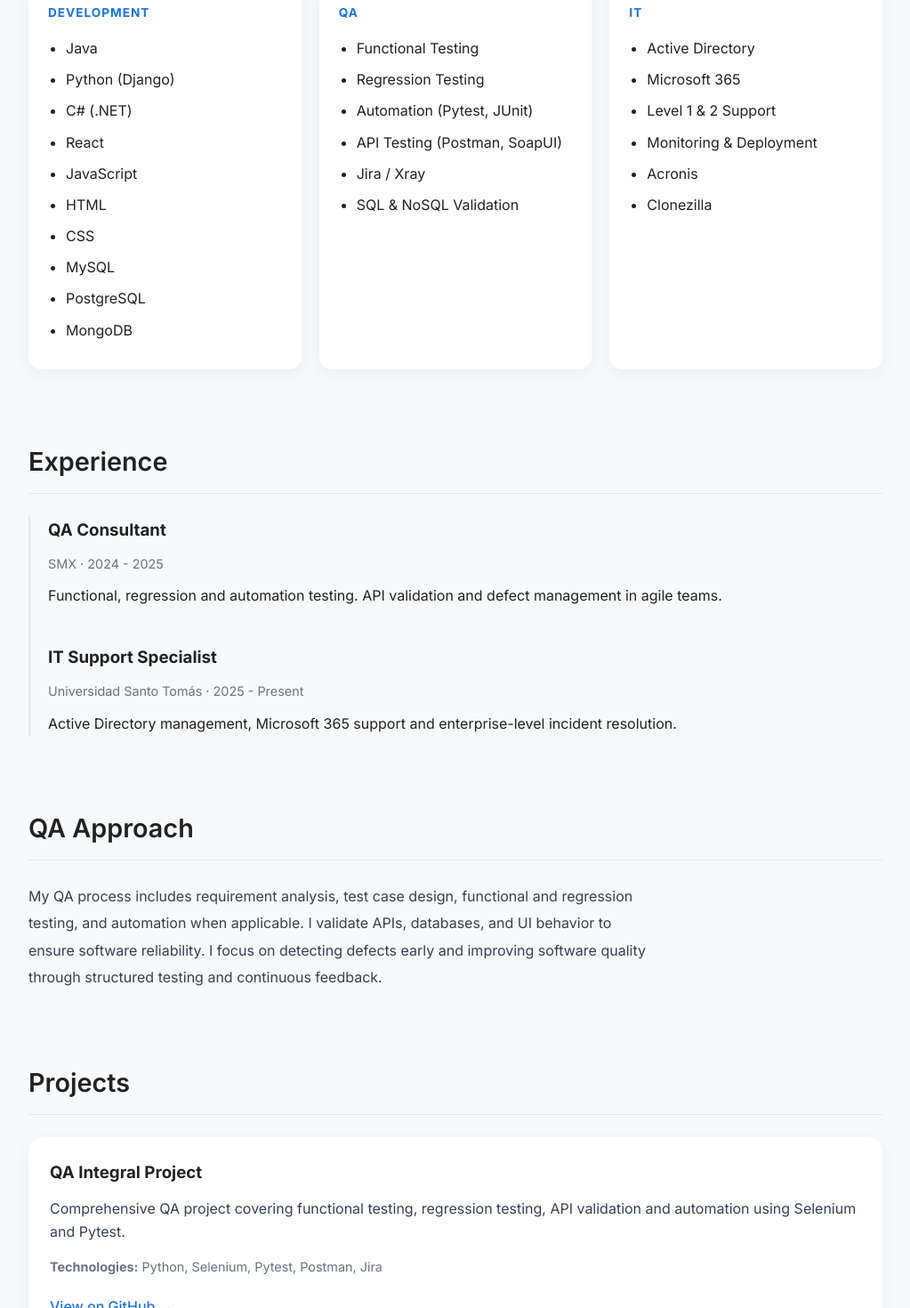
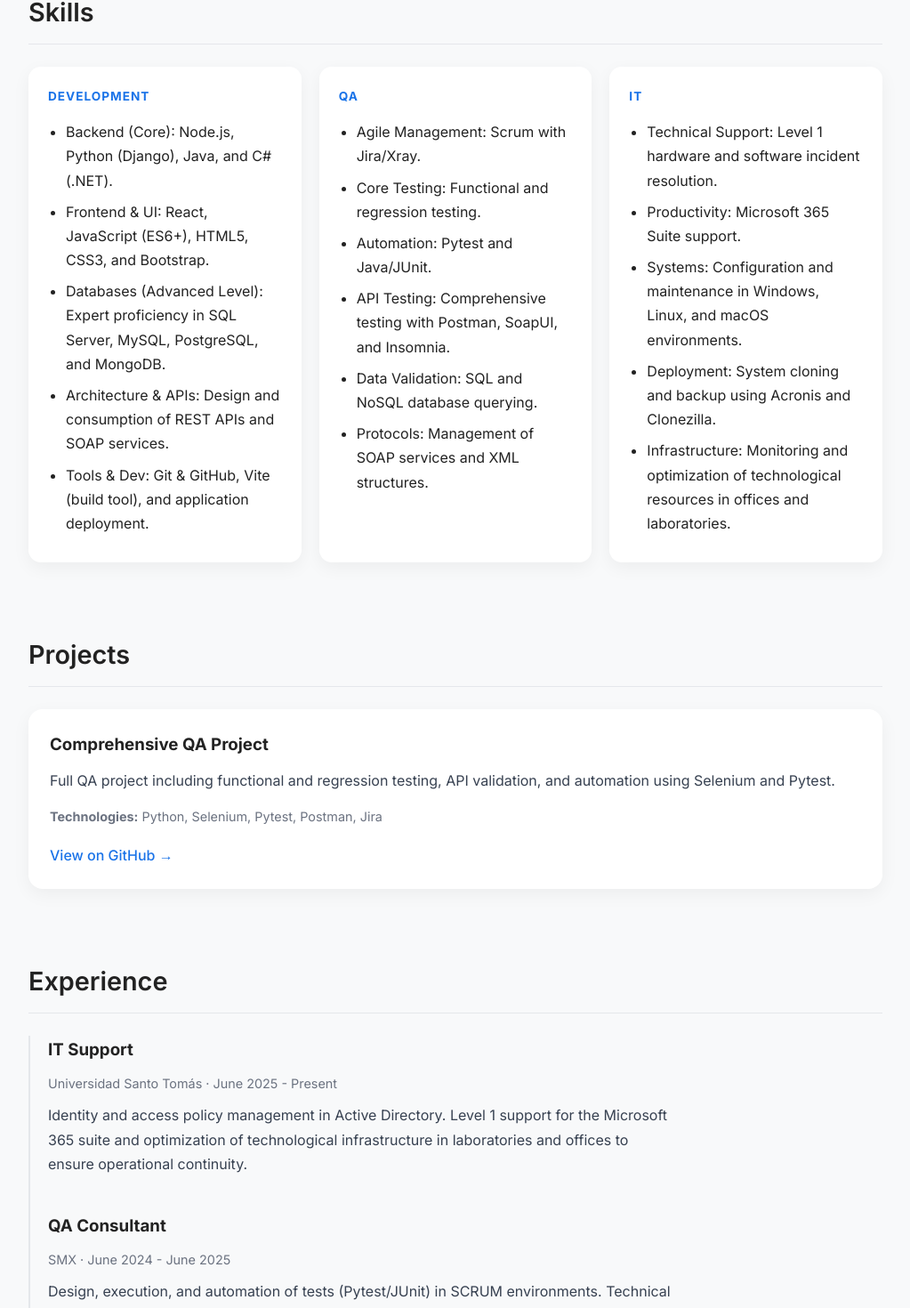
Before and after one commit to Alex-af-2024/portafolio-af, a React (Vite) app: page / in a window 1280 px wide. Shown: the part 1070-2540 px from the top of the page at 89% size, without its empty margins (128-1151 px from the left). Built offline with nearby package versions, Linux system fonts and the light colour scheme.

Commit message:
Contenido general consolidado

```diff
--- a/src/App.jsx
+++ b/src/App.jsx
@@ -5,7 +5,6 @@ import Hero from "./components/Hero/Hero";
 import Projects from "./components/Projects/Projects";
 import Skills from "./components/Skills/Skills";
 import About from "./components/About/About";
-import QaApproach from "./components/QaApproach/QaApproach";
 import Navbar from "./components/Navbar/Navbar";
 import Experience from "./components/Experience/Experience";
 import Footer from "./components/Footer/Footer";
@@ -25,11 +24,9 @@ export default function App() {
 
         <Skills skills={content.skills} />
 
+        <Projects projects={content.projects} />
+
         <Experience experience={content.experience} />
-
-        <QaApproach qaApproach={content.qaApproach} />
-
-        <Projects projects={content.projects} />
 
         <Footer footer={content.footer} />
       </div>
--- a/src/components/Experience/Experience.css
+++ b/src/components/Experience/Experience.css
@@ -13,3 +13,9 @@
   color: #6b7280;
   margin-bottom: 10px;
 }
+
+.experience-description {
+  max-width: 700px;
+  line-height: 1.7;
+  color: #374151;
+}
--- a/src/components/Experience/Experience.jsx
+++ b/src/components/Experience/Experience.jsx
@@ -9,10 +9,12 @@ export default function Experience({ experience }) {
         {experience.items.map((item, index) => (
           <div key={index} className="timeline-item">
             <h3>{item.role}</h3>
+
             <span className="company">
               {item.company} · {item.period}
             </span>
-            <p>{item.description}</p>
+
+            <p className="experience-description">{item.description}</p>
           </div>
         ))}
       </div>
--- a/src/components/QaApproach/QaApproach.css
+++ /dev/null
@@ -1,9 +0,0 @@
-.qa-section {
-  margin-bottom: 80px;
-}
-
-.qa-text {
-  max-width: 700px;
-  line-height: 1.9;
-  color: #374151;
-}
--- a/src/components/QaApproach/QaApproach.jsx
+++ /dev/null
@@ -1,32 +0,0 @@
-import "./QaApproach.css";
-
-export default function QaApproach({ qaApproach }) {
-  return (
-    <section id="qa" className="fade-in section qa-section">
-      <h2>{qaApproach.title}</h2>
-
-      <p className="qa-text">{qaApproach.description}</p>
-    </section>
-  );
-}
-
-// import "./QaApproach.css";
-
-// export default function QaApproach({ qaApproach }) {
-//   return (
-//     <section id="qa" className="fade-in section" style={sectionStyle}>
-//       <h2>{qaApproach.title}</h2>
-
-//       <p style={textStyle}>{qaApproach.description}</p>
-//     </section>
-//   );
-// }
-
-// const sectionStyle = {
-//   margin: "40px",
-// };
-
-// const textStyle = {
-//   lineHeight: "1.6",
-//   maxWidth: "800px",
-// };
--- a/src/data/profile.en.js
+++ b/src/data/profile.en.js
@@ -1,16 +1,52 @@
 export default {
   name: "Alejandro Franco Acosta",
-  headline: "Software Developer | QA Tester | IT Support Specialist",
+  headline: "Software Developer | QA Tester | IT Support",
 
   heroText:
-    "Quality-focused software developer with experience in QA automation, development and IT support.",
+    "Final-year student with an outstanding GPA and solid experience in software development, test automation, and IT support. My approach integrates the rigor of industrial quality control with modern systems architecture to build reliable and scalable solutions.",
+
+  about: {
+    title: "About Me",
+
+    description: `
+    I am a Programmer Analyst driven by technical excellence. I combine advanced knowledge in databases and backend development with over a decade of experience solving complex technical problems in the automotive sector. My professional maturity allows me to lead continuous improvement processes, adapt to agile environments (SCRUM), and ensure software quality through structured testing and deep architectural analysis.
+    `,
+  },
+
+  skills: {
+    title: "Skills",
+    development: [
+      "Backend (Core): Node.js, Python (Django), Java, and C# (.NET).",
+      "Frontend & UI: React, JavaScript (ES6+), HTML5, CSS3, and Bootstrap.",
+      "Databases (Advanced Level): Expert proficiency in SQL Server, MySQL, PostgreSQL, and MongoDB.",
+      "Architecture & APIs: Design and consumption of REST APIs and SOAP services.",
+      "Tools & Dev: Git & GitHub, Vite (build tool), and application deployment.",
+    ],
+
+    qa: [
+      "Agile Management: Scrum with Jira/Xray.",
+      "Core Testing: Functional and regression testing.",
+      "Automation: Pytest and Java/JUnit.",
+      "API Testing: Comprehensive testing with Postman, SoapUI, and Insomnia.",
+      "Data Validation: SQL and NoSQL database querying.",
+      "Protocols: Management of SOAP services and XML structures.",
+    ],
+
+    it: [
+      "Technical Support: Level 1 hardware and software incident resolution.",
+      "Productivity: Microsoft 365 Suite support.",
+      "Systems: Configuration and maintenance in Windows, Linux, and macOS environments.",
+      "Deployment: System cloning and backup using Acronis and Clonezilla.",
+      "Infrastructure: Monitoring and optimization of technological resources in offices and laboratories.",
+    ],
+  },
 
   projects: [
     {
-      title: "QA Integral Project",
+      title: "Comprehensive QA Project",
 
       description:
-        "Comprehensive QA project covering functional testing, regression testing, API validation and automation using Selenium and Pytest.",
+        "Full QA project including functional and regression testing, API validation, and automation using Selenium and Pytest.",
 
       technologies: ["Python", "Selenium", "Pytest", "Postman", "Jira"],
 
@@ -18,82 +54,37 @@ export default {
     },
   ],
 
+  experience: {
+    title: "Experience",
+    items: [
+      {
+        role: "IT Support",
+        company: "Universidad Santo Tomás",
+        period: "June 2025 - Present",
+        description:
+          "Identity and access policy management in Active Directory. Level 1 support for the Microsoft 365 suite and optimization of technological infrastructure in laboratories and offices to ensure operational continuity.",
+      },
+      {
+        role: "QA Consultant",
+        company: "SMX",
+        period: "June 2024 - June 2025",
+        description:
+          "Design, execution, and automation of tests (Pytest/JUnit) in SCRUM environments. Technical validation of SQL/NoSQL databases and end-to-end API testing using Postman and SoapUI with an architectural focus.",
+      },
+      {
+        role: "Diagnostic and Quality Specialist",
+        company:
+          "Automotive Sector (Bruno Fritsch / Indumotora / Gildemeister / Toyota Mitsui)",
+        period: "2008 - 2024",
+        description:
+          "Led complex technical problem solving and quality control. Trainer in electronic failures, schematics, and warranty management, developing critical skills in assertive communication and adaptability.",
+      },
+    ],
+  },
+
   contact: {
     email: "afranco.afa@gmail.com",
     github: "https://github.com/Alex-af-2024",
     linkedin: "https://www.linkedin.com/in/alejandro-franco-acosta-dev/",
   },
-  skills: {
-    development: [
-      "Java",
-      "Python (Django)",
-      "C# (.NET)",
-      "React",
-      "JavaScript",
-      "HTML",
-      "CSS",
-      "MySQL",
-      "PostgreSQL",
-      "MongoDB",
-    ],
-
-    qa: [
-      "Functional Testing",
-      "Regression Testing",
-      "Automation (Pytest, JUnit)",
-      "API Testing (Postman, SoapUI)",
-      "Jira / Xray",
-      "SQL & NoSQL Validation",
-    ],
-
-    it: [
-      "Active Directory",
-      "Microsoft 365",
-      "Level 1 & 2 Support",
-      "Monitoring & Deployment",
-      "Acronis",
-      "Clonezilla",
-    ],
-  },
-  about: {
-    title: "About Me",
-
-    description: `
-Software Developer with strong experience in Quality Assurance and IT Support.
-
-I specialize in building reliable software, designing automated tests, and validating APIs and databases. My background in the automotive industry strengthened my quality mindset, process discipline, and problem-solving skills.
-
-I am focused on continuous learning and delivering high-quality software solutions.
-`,
-  },
-
-  qaApproach: {
-    title: "QA Approach",
-
-    description: `
-My QA process includes requirement analysis, test case design, functional and regression testing, and automation when applicable.
-
-I validate APIs, databases, and UI behavior to ensure software reliability. I focus on detecting defects early and improving software quality through structured testing and continuous feedback.
-`,
-  },
-
-  experience: {
-    title: "Experience",
-    items: [
-      {
-        role: "QA Consultant",
-        company: "SMX",
-        period: "2024 - 2025",
-        description:
-          "Functional, regression and automation testing. API validation and defect management in agile teams.",
-      },
-      {
-        role: "IT Support Specialist",
-        company: "Universidad Santo Tomás",
-        period: "2025 - Present",
-        description:
-          "Active Directory management, Microsoft 365 support and enterprise-level incident resolution.",
-      },
-    ],
-  },
 };
--- a/src/data/profile.es.js
+++ b/src/data/profile.es.js
@@ -3,7 +3,43 @@ export default {
   headline: "Desarrollador de Software | QA Tester | Soporte TI",
 
   heroText:
-    "Desarrollador orientado a la calidad con experiencia en automatización QA, desarrollo y soporte TI.",
+    "Estudiante de último año con promedio destacado y sólida experiencia en desarrollo de software, automatización de pruebas y soporte TI. Mi enfoque integra la rigurosidad del control de calidad industrial con la arquitectura de sistemas modernos para construir soluciones confiables y escalables.",
+
+  about: {
+    title: "Sobre mí",
+
+    description: `
+    Soy un Analista Programador orientado a la excelencia técnica. Combino conocimientos avanzados en bases de datos y desarrollo backend con más de una década de trayectoria en resolución de problemas técnicos complejos en el sector automotriz. Mi madurez profesional me permite liderar procesos de mejora continua, adaptarme a entornos ágiles (SCRUM) y garantizar la calidad del software mediante pruebas estructuradas y un análisis profundo de la arquitectura.
+    `,
+  },
+
+  skills: {
+    title: "Habilidades",
+    development: [
+      "Backend (Core): Node.js, Python (Django), Java y C# (.NET).",
+      "Frontend & UI: React, JavaScript (ES6+), HTML5, CSS3 y Bootstrap.",
+      "Bases de Datos (Nivel Avanzado): Dominio experto en SQL Server, MySQL, PostgreSQL y MongoDB.",
+      "Arquitectura & APIs: Diseño y consumo de REST APIs y servicios SOAP.",
+      "Herramientas & Dev: Git & GitHub, Vite (build tool) y despliegue de aplicaciones.",
+    ],
+
+    qa: [
+      "Gestión Ágil: Scrum con Jira/Xray",
+      "Testing Core: Pruebas funcionales y regresivas",
+      "Automatización (Pytest, Java/JUnit)",
+      "API Testing: Pruebas integrales con Postman, SoapUI e Insomnia",
+      "Data Validation: Consultas en DDBB SQL y NoSQL",
+      "Protocolos: Manejos de servicios SOAP y estructuras XML",
+    ],
+
+    it: [
+      "Soporte Técnico: Resolución de incidencias Nivel 1 en hardware y software.",
+      "Productividad: Soporte en la Suite Microsoft 365.",
+      "Sistemas: Configuración y mantenimiento en entornos Windows, Linux y macOS.",
+      "Despliegue: Clonación y respaldo de sistemas con Acronis y Clonezilla.",
+      "Infraestructura: Monitoreo y optimización de recursos tecnológicos en oficinas y laboratorios.",
+    ],
+  },
 
   projects: [
     {
@@ -17,79 +53,38 @@ export default {
       link: "https://github.com/Alex-af-2024/proyecto-qa-integral",
     },
   ],
-  skills: {
-    development: [
-      "Java",
-      "Python (Django)",
-      "C# (.NET)",
-      "React",
-      "JavaScript",
-      "HTML",
-      "CSS",
-      "MySQL",
-      "PostgreSQL",
-      "MongoDB",
-    ],
-
-    qa: [
-      "Pruebas Funcionales",
-      "Pruebas Regresivas",
-      "Automatización (Pytest, JUnit)",
-      "Testing API (Postman, SoapUI)",
-      "Jira / Xray",
-      "Validación SQL y NoSQL",
-    ],
-
-    it: [
-      "Active Directory",
-      "Microsoft 365",
-      "Soporte Nivel 1 y 2",
-      "Monitoreo y Despliegue",
-      "Acronis",
-      "Clonezilla",
-    ],
-  },
-
-  contact: {},
-
-  about: {
-    title: "Sobre mí",
-
-    description: `
-Desarrollador de Software con sólida experiencia en Quality Assurance y Soporte TI.
-
-Me especializo en crear software confiable, diseñar pruebas automatizadas y validar APIs y bases de datos. Mi experiencia en la industria automotriz fortaleció mi enfoque en la calidad, disciplina de procesos y resolución de problemas.
-
-Estoy enfocado en el aprendizaje continuo y en entregar soluciones de software de alta calidad.
-`,
-  },
-  qaApproach: {
-    title: "Enfoque QA",
-
-    description: `
-Mi proceso QA incluye análisis de requerimientos, diseño de casos de prueba, pruebas funcionales, regresivas y automatización cuando es aplicable.
-
-Valido APIs, bases de datos y comportamiento de la interfaz para asegurar la confiabilidad del software.
-`,
-  },
 
   experience: {
     title: "Experiencia",
     items: [
       {
+        role: "Soporte TI",
+        company: "Universidad Santo Tomás",
+        period: "Junio 2025 - Actualidad",
+        description:
+          "Administración de identidades y políticas de acceso en Active Directory. Soporte nivel 1 para la suite Microsoft 365 y optimización de infraestructura tecnológica en laboratorios y oficinas para garantizar la continuidad operativa.",
+      },
+      {
         role: "Consultor QA",
         company: "SMX",
-        period: "2024 - 2025",
+        period: "Junio 2024 - Junio 2025",
         description:
-          "Pruebas funcionales, de regresión y automatización. Validación de APIs y gestión de defectos en equipos ágiles.",
+          "Diseño, ejecución y automatización de pruebas (Pytest/JUnit) en entornos SCRUM. Validación técnica de bases de datos SQL/NoSQL y pruebas integrales de APIs con Postman y SoapUI bajo un enfoque de arquitectura.",
       },
       {
-        role: "Especialista en Soporte TI",
-        company: "Universidad Santo Tomás",
-        period: "2025 - Presente",
+        role: "Especialista en Diagnóstico y Calidad",
+        company:
+          "Sector Automotriz (Bruno Fritsch / Indumotora / Gildemeister / Toyora Mitsui)",
+        period: "2008 - 2024",
         description:
-          "Gestión de Active Directory, soporte de Microsoft 365 y resolución de incidentes a nivel empresarial.",
+          "Lideré resolución de problemas técnicos complejos y control de calidad. Capacitador en fallas electrónicas, diagramas y gestión de garantías, desarrollando habilidades críticas de comunicación asertiva y adaptabilidad.",
       },
     ],
   },
+
+  contact: {
+    email: "afranco.afa@gmail.com",
+    github: "https://github.com/Alex-af-2024",
+    linkedin: "https://www.linkedin.com/in/alejandro-franco-acosta-dev/",
+  },
 };
```
Also changed, not shown: src/components/About/About.jsx (+0 -10 lines), src/components/Navbar/Navbar.jsx (+1 -39 lines), src/components/Projects/Projects.jsx (+0 -40 lines), src/components/Skills/Skills.jsx (+1 -65 lines), 1 other file (tests, documents, lock files or other folders).
